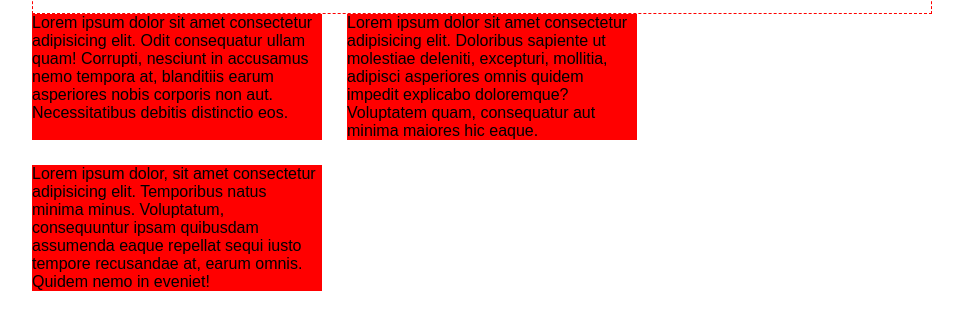
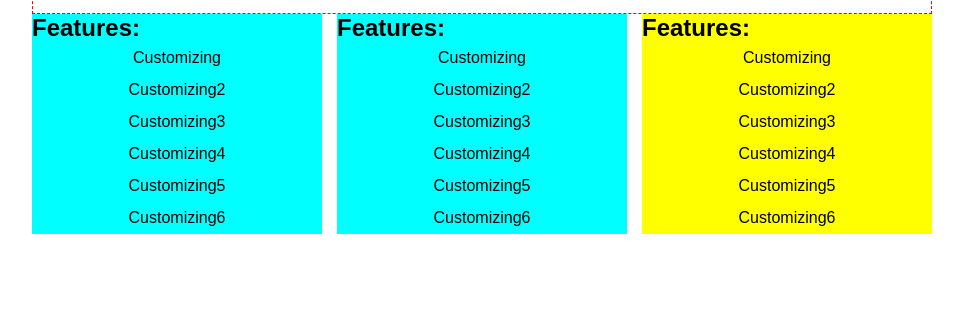
Before and after one commit to giovannipastorini/htmlcss-pricing-plan, a plain HTML site: page index.html in a window 1280 px wide. Shown: the part 82-412 px from the top of the page, without its empty margins (158-1121 px from the left). Drawn offline with nearby package versions, Linux system fonts and the light colour scheme.

Commit message:
fix flex layout

```diff
--- a/style.css
+++ b/assets/css/style.css
@@ -19,16 +19,57 @@ body{
     display: flex;
     /* flex-direction: row; */
     flex-wrap: wrap;
-    gap: 25px;
-    /* justify-content: space-evenly; */
+    gap: 15px;
+
 
 
 }
 
 .col{
     flex-basis: calc(100% / 3 - (25px * 2) / 3);
-    background-color: red;
+    /* background-color: red; */
     min-width: 290px;
+    flex-grow: 1;
+}
+
+.card-generic{
+    background-color: cyan;
+    ul {
+        list-style-type: none;
+        text-align: center;
+
+        li{
+        line-height: 2rem;
+        }
+    }
+}
+
+#card3{
+    background-color: yellow;
+
+    .ul-flexator{
+        display: flex;
+        flex-wrap: wrap;
+        justify-content: space-evenly;
+        /* gap: 15px; */
+
+        div{
+            min-width: 290px;
+
+            ul {
+            list-style-type: none;
+            text-align: center;
+
+            li{
+            line-height: 2rem;
+            }
+        }
+
+        }
+
+
+    }
+
 }
 
 
@@ -73,4 +114,8 @@ header{
     color:rgb(97, 96, 96);
 }
 
+.d-flex{
+    display: flex;
+}
+
 /* --------------------------- */
--- a/index.html
+++ b/index.html
@@ -5,7 +5,7 @@
     <meta name="viewport" content="width=device-width, initial-scale=1.0">
     <title>Pricing plan</title>
 
-    <link rel="stylesheet" href="./style.css">
+    <link rel="stylesheet" href="./assets/css/style.css">
 
     <!-- bootstrap icons -->
     <link rel="stylesheet" href="https://cdn.jsdelivr.net/npm/bootstrap-icons@1.13.1/font/bootstrap-icons.min.css">
@@ -46,22 +46,51 @@
 
                 <div class="row">
                     <div class="col">
-                        Lorem ipsum dolor sit amet consectetur adipisicing elit. Odit consequatur ullam quam! Corrupti, nesciunt in accusamus nemo tempora at, blanditiis earum asperiores nobis corporis non aut. Necessitatibus debitis distinctio eos.
-                        <!-- <div class="card">
-                            Lorem ipsum dolor sit, amet consectetur adipisicing elit. Dignissimos possimus numquam beatae corporis quis. Omnis ea quidem veniam at nulla. Nisi unde eos illo fuga aperiam corrupti veniam minima atque.
-                        </div> -->
+                        <div class="card-generic">
+                            <h2>Features:</h2>
+                            <ul>
+                                <li>Customizing</li>
+                                <li>Customizing2</li>
+                                <li>Customizing3</li>
+                                <li>Customizing4</li>
+                                <li>Customizing5</li>
+                                <li>Customizing6</li>
+                            </ul>
+                        </div>
                     </div>
                     <div class="col">
-                        Lorem ipsum dolor sit amet consectetur adipisicing elit. Doloribus sapiente ut molestiae deleniti, excepturi, mollitia, adipisci asperiores omnis quidem impedit explicabo doloremque? Voluptatem quam, consequatur aut minima maiores hic eaque.
-                        <!-- <div class="card">
-                            Lorem, ipsum dolor sit amet consectetur adipisicing elit. Dicta, maiores asperiores reiciendis consectetur, minus quis, velit eius placeat incidunt omnis officiis hic sequi. Hic iusto repellat soluta ullam voluptates accusamus.
-                        </div> -->
+                        <div class="card-generic">
+                            <h2>Features:</h2>
+                            <ul>
+                                <li>Customizing</li>
+                                <li>Customizing2</li>
+                                <li>Customizing3</li>
+                                <li>Customizing4</li>
+                                <li>Customizing5</li>
+                                <li>Customizing6</li>
+                            </ul>
+                        </div>
                     </div>
                     <div class="col">
-                        Lorem ipsum dolor, sit amet consectetur adipisicing elit. Temporibus natus minima minus. Voluptatum, consequuntur ipsam quibusdam assumenda eaque repellat sequi iusto tempore recusandae at, earum omnis. Quidem nemo in eveniet!
-                        <!-- <div class="card">
-                            Lorem ipsum dolor sit, amet consectetur adipisicing elit. Incidunt quaerat, unde voluptatum ratione non nulla nostrum asperiores ab accusamus molestiae ex quas nam, alias nihil in obcaecati, voluptate at laboriosam!
-                        </div> -->
+                        <div id="card3">
+                            <h2>Features:</h2>
+                            <div class="ul-flexator">
+                                <div>
+                                    <ul>
+                                        <li>Customizing</li>
+                                        <li>Customizing2</li>
+                                        <li>Customizing3</li>
+                                    </ul>
+                                </div>
+                                <div>
+                                    <ul>
+                                        <li>Customizing4</li>
+                                        <li>Customizing5</li>
+                                        <li>Customizing6</li>
+                                    </ul>
+                                </div>
+                            </div>
+                        </div>
                     </div>
                 </div>
 
```
